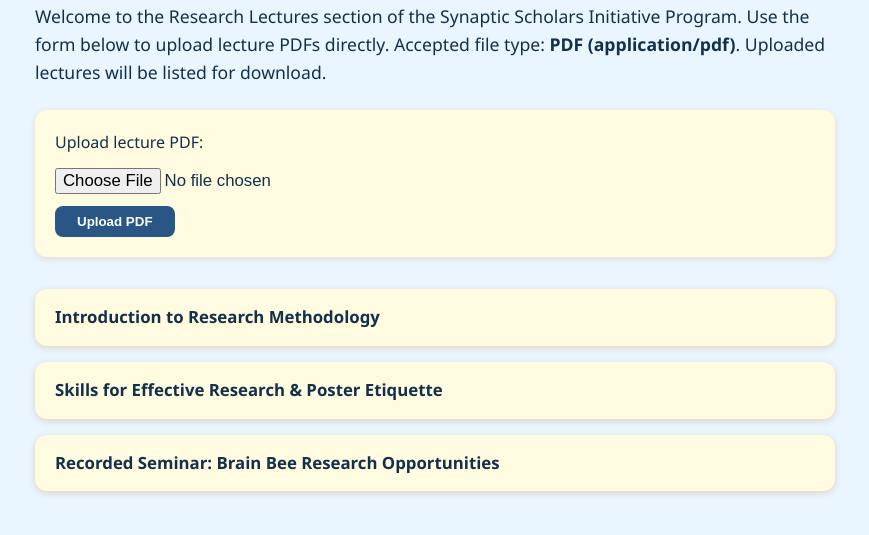
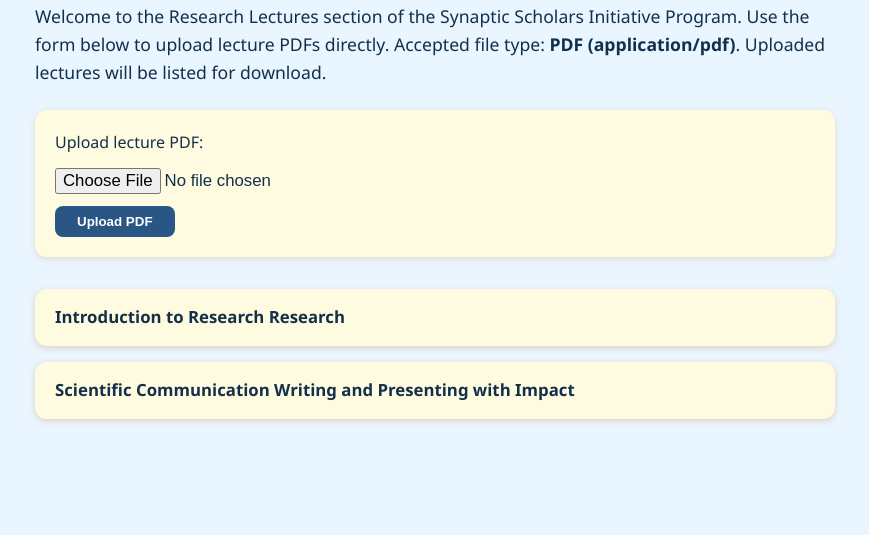
Before and after one commit to nishthephysicsfish/ssip, a plain HTML site: page lectures.html in a window 1280 px wide. Shown: the part 191-726 px from the top of the page, without its empty margins (205-1074 px from the left). Drawn offline with Linux system fonts and the light colour scheme.

Commit message:
Update lectures.html

```diff
--- a/lectures.html
+++ b/lectures.html
@@ -140,13 +140,10 @@
   <ul class="lectures">
     <!-- Replace with server-populated PDF links -->
     <li>
-      <a href="uploads/Research_Methodology.pdf" target="_blank" rel="noopener noreferrer">Introduction to Research Methodology</a>
+      <a href="uploads/Introduction to Research.pdf" target="_blank" rel="noopener noreferrer">Introduction to Research Research</a>
     </li>
     <li>
-      <a href="uploads/Skills_Effective_Research.pdf" target="_blank" rel="noopener noreferrer">Skills for Effective Research & Poster Etiquette</a>
-    </li>
-    <li>
-      <a href="uploads/BrainBee_Research_Seminar.pdf" target="_blank" rel="noopener noreferrer">Recorded Seminar: Brain Bee Research Opportunities</a>
+      <a href="uploads/Scientific Communication Writing and Presenting with Impact.pdf" target="_blank" rel="noopener noreferrer">Scientific Communication Writing and Presenting with Impact</a>
     </li>
     <!-- Add more lecture links as needed -->
   </ul>
```
